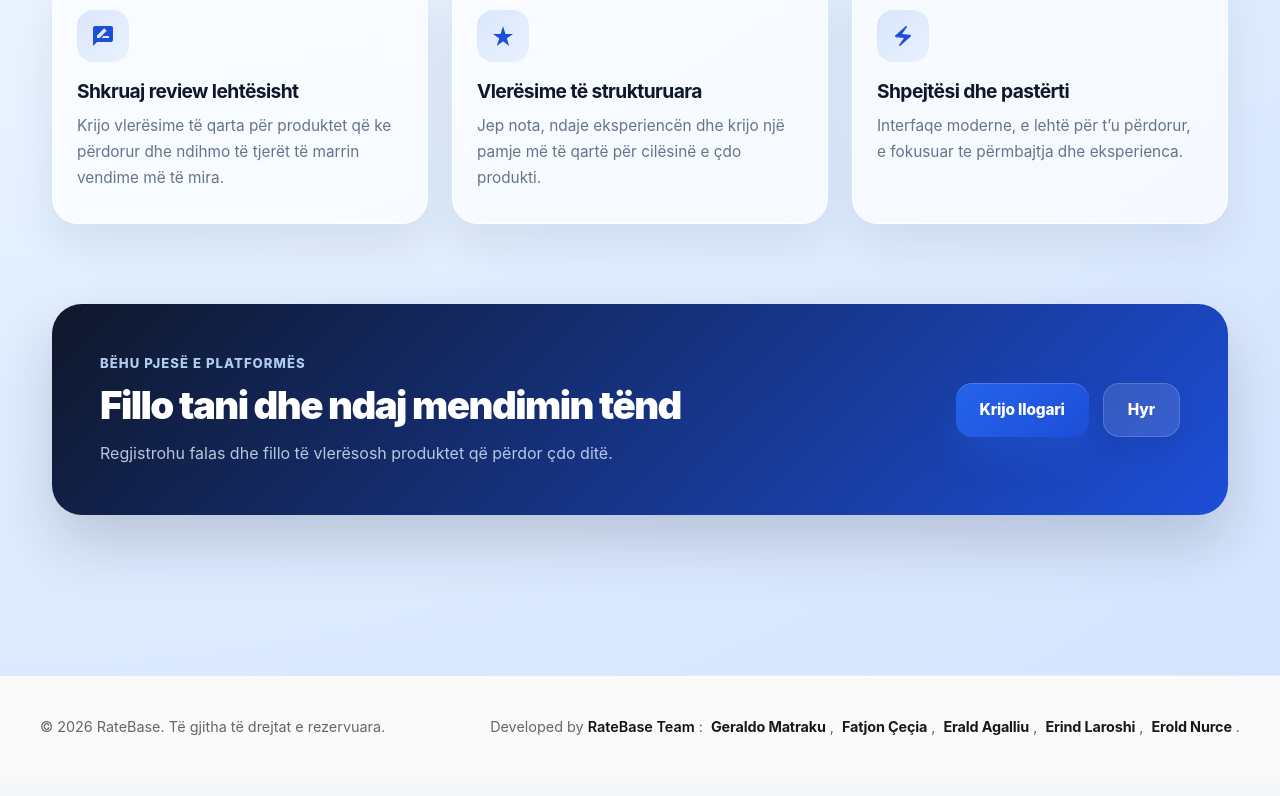
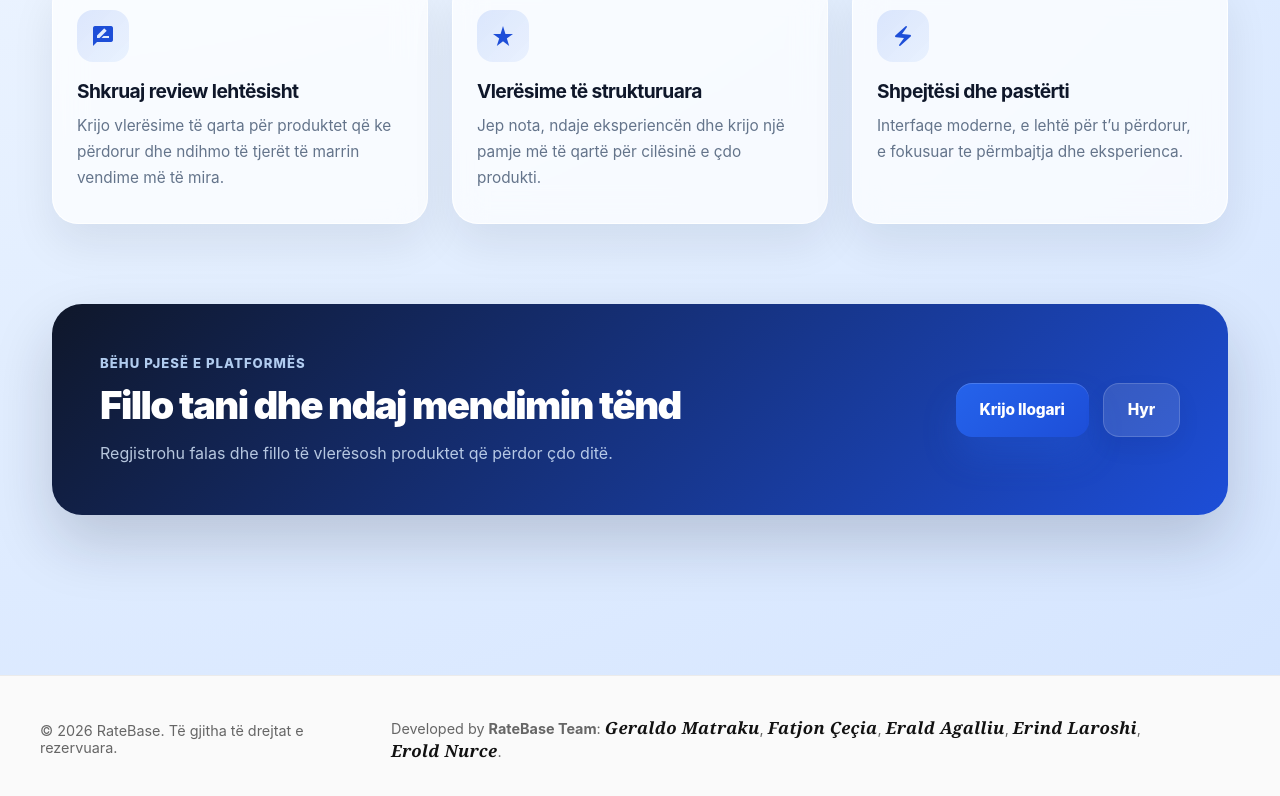
Before and after one commit to geraldo-matraku/se2026-RateBase-angular, an Angular app: page / in a window 1280 px wide. Shown: the part 1045-1841 px from the top of the page. Built offline with nearby package versions, Linux system fonts and the light colour scheme; no server answers.

Commit message:
implement clean architecture

```diff
--- a/src/app/pages/landing/landing.scss
+++ b/src/app/pages/landing/landing.scss
@@ -693,26 +693,38 @@
   text-align: center;
 }
 
-.team-label {
-  color: #111;
-  font-weight: 600;
-  margin-right: 4px;
+.team-member {
+  display: inline-block;
+  font-family: Georgia, Cambria, 'Times New Roman', Times, serif;
+  font-style: italic;
+  font-weight: 700;
+  font-size: 1.05rem;
+  color: #111111;
+  letter-spacing: 0.02em;
+  position: relative;
+  transition: color 0.2s ease;
 }
 
-.team-member {
-  display: inline-block;
-  font-weight: 700;
-  color: #1a1a1a;
-  letter-spacing: -0.01em;
-  padding: 2px 4px;
-  position: relative;
-  transition: all 0.2s ease-in-out;
-  cursor: default;
+.team-member::after {
+  content: '';
+  position: absolute;
+  width: 100%;
+  transform: scaleX(0);
+  height: 2px;
+  bottom: -2px;
+  left: 0;
+  background-color: #0066cc;
+  transform-origin: bottom right;
+  transition: transform 0.25s ease-out;
 }
 
 .team-member:hover {
   color: #0066cc;
-  transform: translateY(-1px);
+}
+
+.team-member:hover::after {
+  transform: scaleX(1);
+  transform-origin: bottom left;
 }
 
 @media (min-width: 768px) {
```
